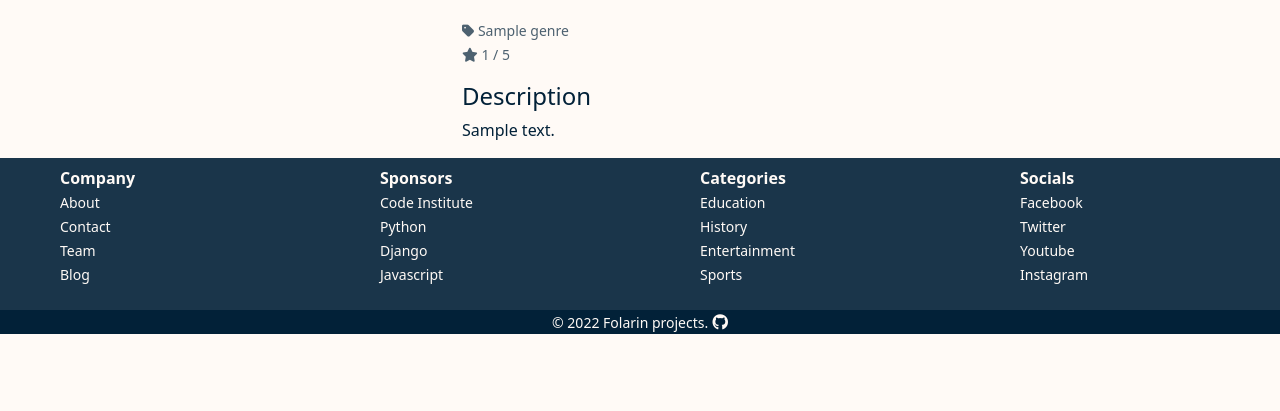
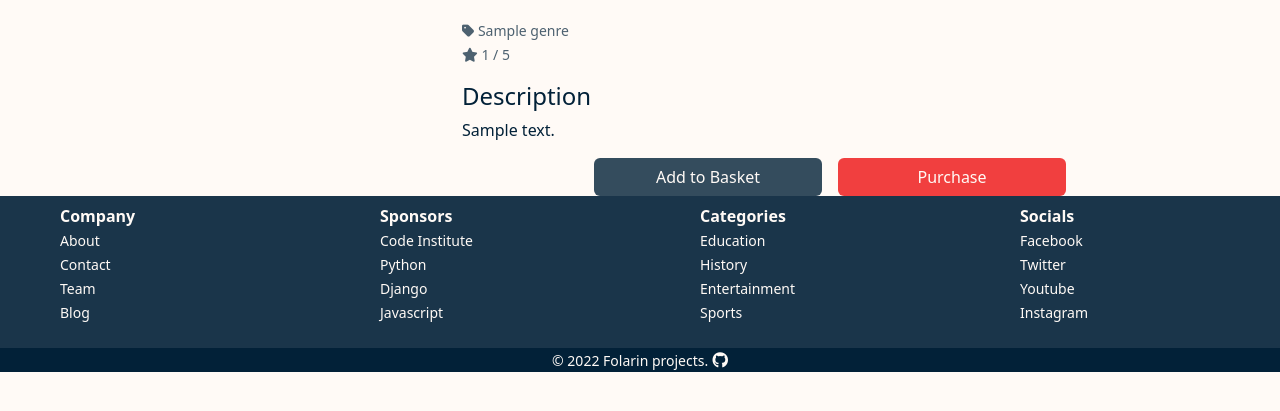
Before and after one commit to folarin-ogungbemi/Gosip-Bookstore, a Django app: a page that uses books/templates/books/book-details.html in a window 1280 px wide. Shown: the part 248-659 px from the top of the page. Run offline with Django 3.2, Linux system fonts and the light colour scheme; tables that the repository leaves empty hold one stand-in row (values such as "Sample post"); some libraries are stand-ins or nearby versions.

Commit message:
Add button to book details

```diff
--- a/books/templates/books/book-details.html
+++ b/books/templates/books/book-details.html
@@ -24,7 +24,7 @@
                     <strong>{{ book.price }} €</strong>
                 </p>
                 {% if book.genre %}
-                <div class="col-12 d-flex justify-content-start">
+                <div class="d-flex justify-content-start">
                   <a class="text-decoration-none" href="#">
                     <small class="mute genre-link"><i class="fa-solid fa-tag"></i> {{ book.genre }}</small>
                   </a>
@@ -39,6 +39,10 @@
                     <h4>Description</h4>
                     <p>{{ book.description | safe }}</p>
                 </div>
+                <div class="row shop gap-3 d-flex justify-content-center text-center">
+                    <a href="#" class="text-decoration-none btn">Add to Basket</a>
+                    <button class="btn">Purchase</button>
+                </div>
             </div>
         </div>
     </div>
--- a/books/views.py
+++ b/books/views.py
@@ -2,7 +2,6 @@ from django.shortcuts import render
 from books .models import Books
 from django.views.generic.list import ListView
 from django.views.generic.detail import DetailView
-
 
 
 class BookViews(ListView):
--- a/static/css/books.css
+++ b/static/css/books.css
@@ -195,3 +195,37 @@ to{
 .detail-book-like:hover{
     color: #f02c2c;
 }
+
+/* button */
+
+.shop a,
+.shop button{
+    color: #fffaf6;
+}
+
+.shop a{
+    background-color:rgba(2, 33, 56, 0.8);
+    width: 30%;
+}
+.shop a:hover{
+    color: #fffaf6;
+    background-color:#022138;
+}
+.shop a:focus{
+    box-shadow: 0px 3px 15px 1px rgba(2, 33, 56, 0.5);
+}
+
+.shop button{
+    background-color:rgba(240, 44, 44, 0.9);
+    width: 30%;
+}
+.shop button:hover{
+    color: #fffaf6;
+    background-color:#f02c2c;
+}
+.shop button:focus{
+    box-shadow: 0px 3px 15px 1px rgba(240, 44, 44, 0.5);
+}
+.shop .btn:active{
+    border-color: transparent;
+}
```
